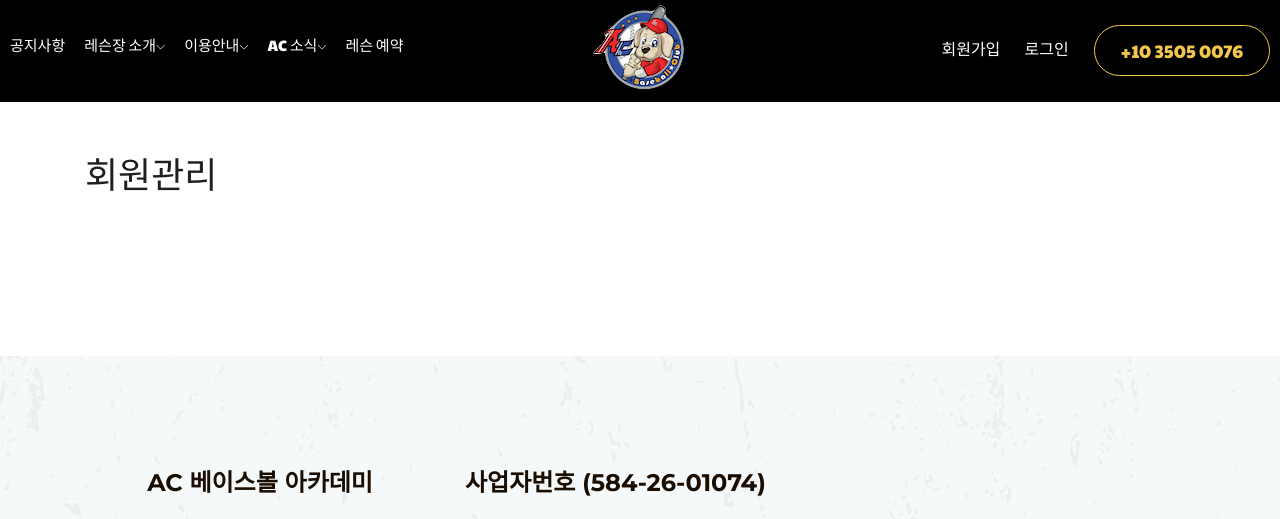
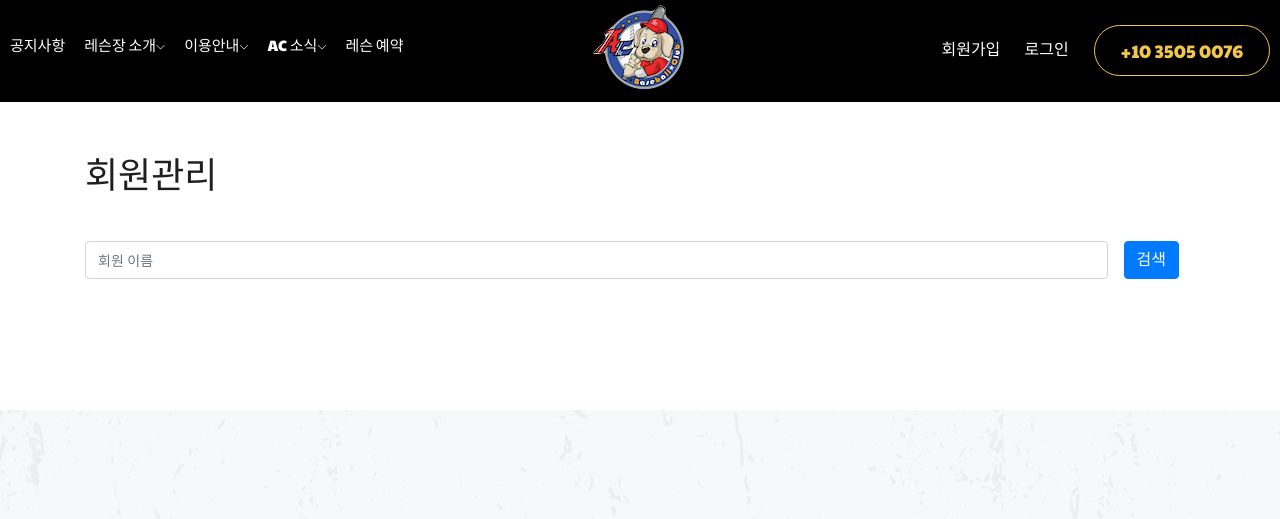
Before and after one commit to jiyaaany/ACBaseball, a Django app: page /accounts/list/ in a window 1280 px wide. Shown: the top 519 px of the page. Run offline with Django 3.2, Linux system fonts and the light colour scheme; some libraries are stand-ins or nearby versions.

Commit message:
회원 관리에서 회원 검색 기능 추가

```diff
--- a/accounts/templates/accountsList.html
+++ b/accounts/templates/accountsList.html
@@ -28,6 +28,14 @@
     <div class="content_area">
         <div class="container">
             <h1 class="signin-header">회원관리</h1>
+            <form method="POST" action="{% url 'accounts:search' %}">
+                {% csrf_token %}
+                <div class="form-group d-flex align-items-center justify-content-center mr-3">
+                    <input type="text" class="form-control mr-3" name="first_name" placeholder="회원 이름">
+                    <button type="submit" class="btn btn-primary">검색</button>
+                </div>
+            </form>
+
             <div class="list-group">
                 {% for user in users %}
                     <a href="{% url 'accounts:detail' user.id %} " class="list-group-item list-group-item-action">
--- a/accounts/urls.py
+++ b/accounts/urls.py
@@ -15,4 +15,5 @@ urlpatterns = [
     path('findID/', views.findID, name='findID'),
     path('findPWForm/', views.findPWForm, name='findPWForm'),
     path('findPW/', views.findPW, name='findPW'),
+    path('search/', views.search, name='search')
 ]
--- a/accounts/views.py
+++ b/accounts/views.py
@@ -84,3 +84,9 @@ def findPW(request):
 
 def findPWForm(request):
     return render(request, 'accountsFindPWForm.html')
+
+def search(request):
+    user_model = get_user_model()
+    users = user_model.objects.filter(first_name__icontains=request.POST.get('first_name'))
+    context = { 'users': users }
+    return render(request, 'accountsList.html', context)
```
